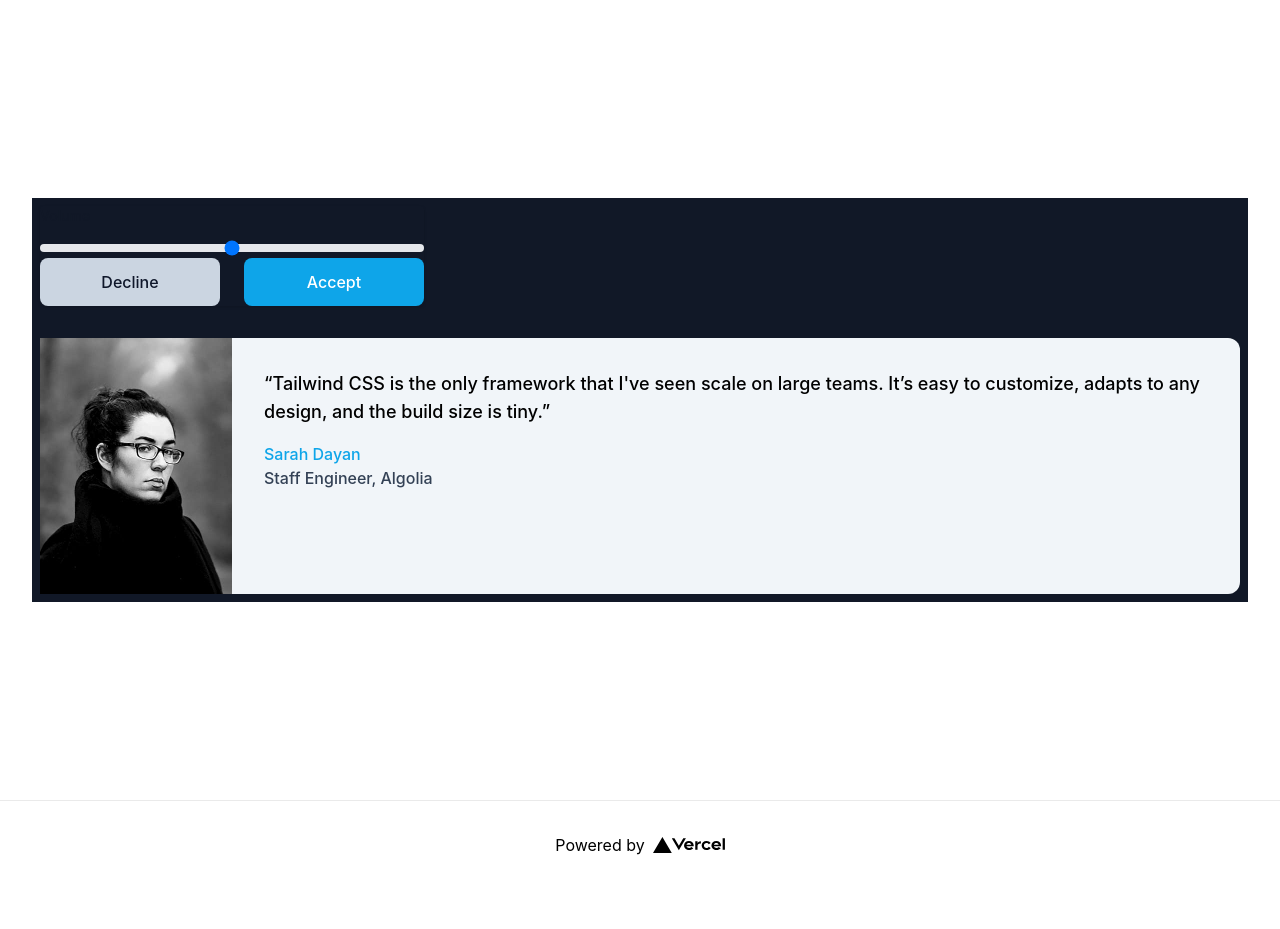
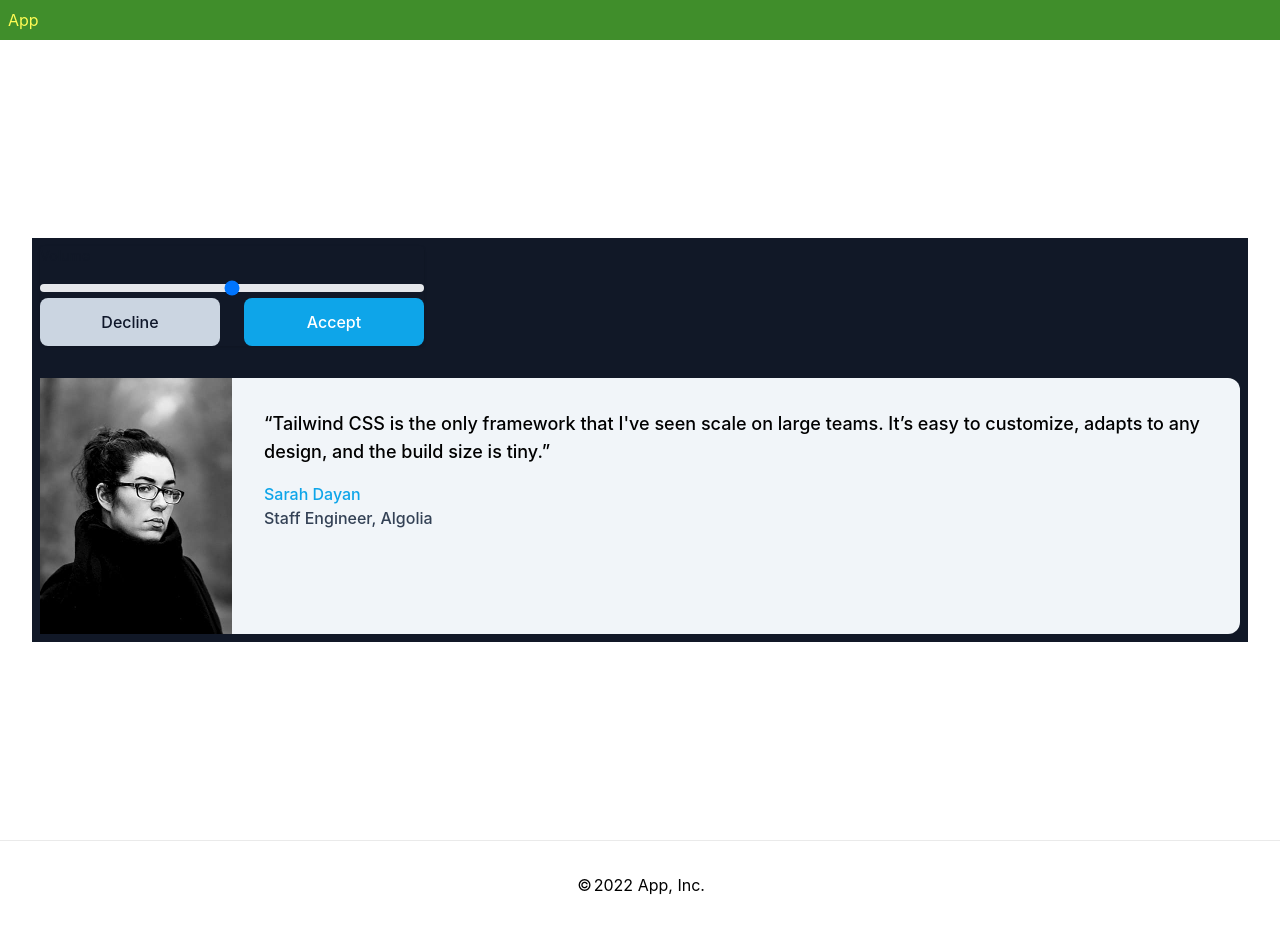
Before and after one commit to jey3dayo/nextjs-boilerplate, a Next.js app: page /example in a window 1280 px wide. Before the commit the page ends 889 px from the top, so only its background shows below. Built offline with nearby package versions, Linux system fonts and the light colour scheme.

Commit message:
publicRuntimeConfigからappName引いてheader, footerに埋めた

```diff
--- a/components/Footer.tsx
+++ b/components/Footer.tsx
@@ -1,19 +1,11 @@
-import Image from 'next/image';
+import { appName } from '../src/config/index';
 import styles from 'styles/Footer.module.css';
 
 export default function Footer() {
   return (
     <footer className={styles.footer}>
-      <a
-        href="https://vercel.com?utm_source=create-next-app&utm_medium=default-template&utm_campaign=create-next-app"
-        target="_blank"
-        rel="noopener noreferrer"
-      >
-        Powered by{' '}
-        <span className={styles.logo}>
-          <Image src="/vercel.svg" alt="Vercel Logo" width={72} height={16} />
-        </span>
-      </a>
+      <span className="px-0.5">©</span>
+      <span>2022 {appName ?? ''}, Inc.</span>
     </footer>
   );
 }
--- /dev/null
+++ b/components/Head.tsx
@@ -0,0 +1,11 @@
+import Head from 'next/head';
+
+export default function MyHead() {
+  return (
+    <Head>
+      <title>Next App</title>
+      <meta name="description" content="Generated by create next app" />
+      <link rel="icon" href="/favicon.ico" />
+    </Head>
+  );
+}
--- a/components/Header.tsx
+++ b/components/Header.tsx
@@ -1,11 +1,5 @@
-import Head from 'next/head';
+import { appName } from 'src/config';
 
 export default function Header() {
-  return (
-    <Head>
-      <title>Next App</title>
-      <meta name="description" content="Generated by create next app" />
-      <link rel="icon" href="/favicon.ico" />
-    </Head>
-  );
+  return <div className={'bg-primary p-2 text-secondary'}>{appName}</div>;
 }
--- a/components/Layout.tsx
+++ b/components/Layout.tsx
@@ -1,6 +1,7 @@
 import { ReactElement } from 'react';
 import useSWR from 'swr';
 import Footer from 'components/Footer';
+import Head from 'components/Head';
 import Header from 'components/Header';
 import Loading from 'components/Loading';
 import { fetcher } from 'lib/fetcher';
@@ -15,6 +16,7 @@ export default function Layout({ children }: LayoutProps) {
 
   return (
     <>
+      <Head />
       <Header />
       {data ? children : <Loading />}
       <Footer />
--- a/next.config.js
+++ b/next.config.js
@@ -1,7 +1,13 @@
 /** @type {import('next').NextConfig} */
+const { NODE_ENV, APP_NAME } = process.env;
+
 const nextConfig = {
   reactStrictMode: true,
   swcMinify: true,
+  publicRuntimeConfig: {
+    env: NODE_ENV,
+    appName: APP_NAME,
+  },
 };
 
 module.exports = nextConfig;
--- /dev/null
+++ b/src/config/index.ts
@@ -0,0 +1,4 @@
+import getConfig from 'next/config';
+
+export const appName = getConfig()?.publicRuntimeConfig.appName ?? 'App';
+export const env = getConfig()?.publicRuntimeConfig.env ?? 'development';
```
